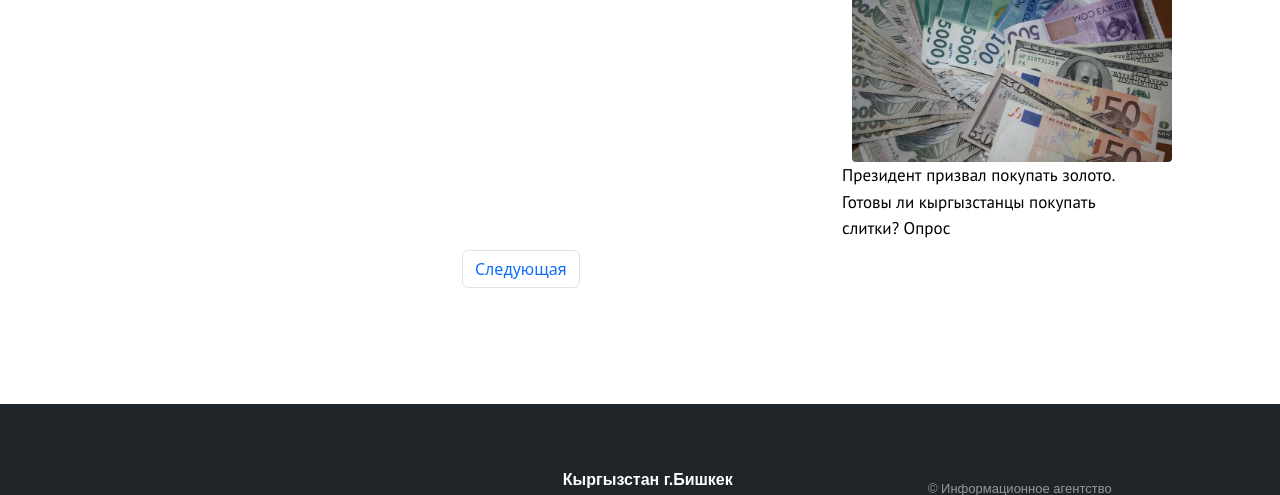
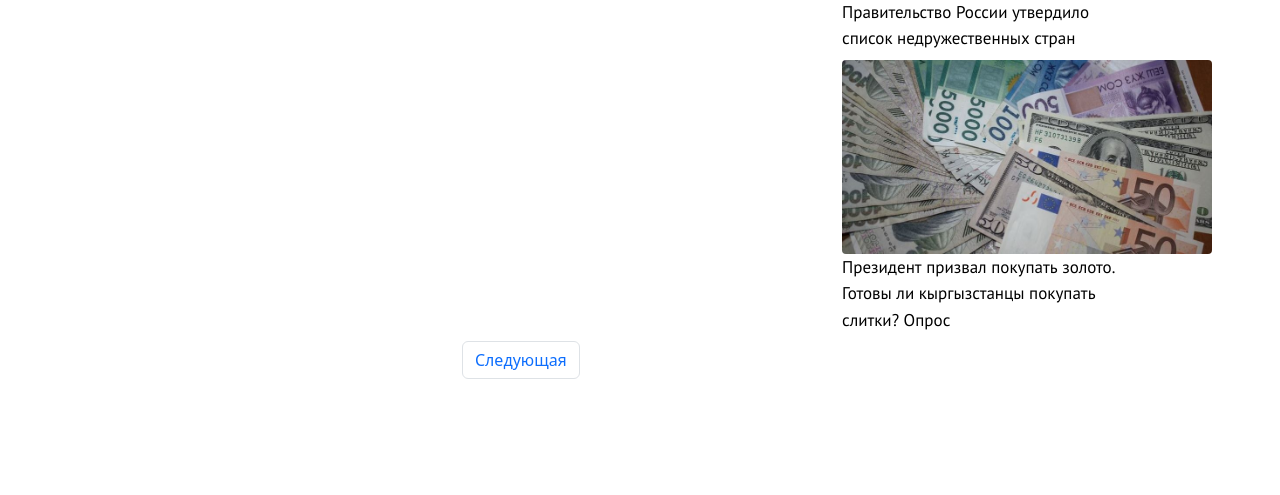
Before and after one commit to aibekovislam/news, a Django app: page / in a window 1280 px wide. Shown: the part 2361-2856 px from the top of the page. Run offline with Django 3.2, Linux system fonts and the light colour scheme; data comes from the database, SQL or seed files in the repository; some libraries are stand-ins or nearby versions; some web fonts are replaced.

Commit message:
redirect

```diff
--- a/core/static/style.css
+++ b/core/static/style.css
@@ -317,13 +317,13 @@
 }
 
 .img-adaptive{
-	max-width: 320px;
+	max-width: 370px;
 	height: auto;
 	border-radius: 4px;
 }
 
 .mr-7{
-	margin-left: 10px;
+	margin-left: 0;
 }
 
 
```
